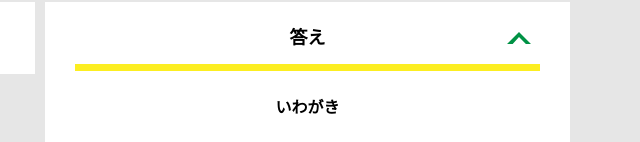
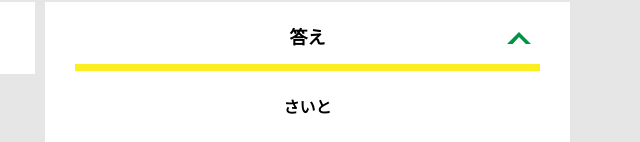
Before and after one commit to kota-iwagaki/alfa---sinsaibasi---L, a plain HTML site: page hint1.html in a window 1280 px wide. Both pictures are taken after a click on the element "答え". Shown: the part 658-800 px from the top of the page, 600-1240 px from the left. Drawn offline with nearby package versions, Linux system fonts and the light colour scheme; files that its build step writes are made by us from their sources.

Commit message:
Update hint1.html

```diff
--- a/hint1.html
+++ b/hint1.html
@@ -48,7 +48,7 @@
           <div class="column">
             <div class="card">
               <h3 class="card__title">答え<svg class="card__arrow"><use xlink:href="#arrow"></use></svg></h3>
-              <p class="card__content">いわがき</p>
+              <p class="card__content">さいと</p>
             </div>
           </div>
         </div>
```
